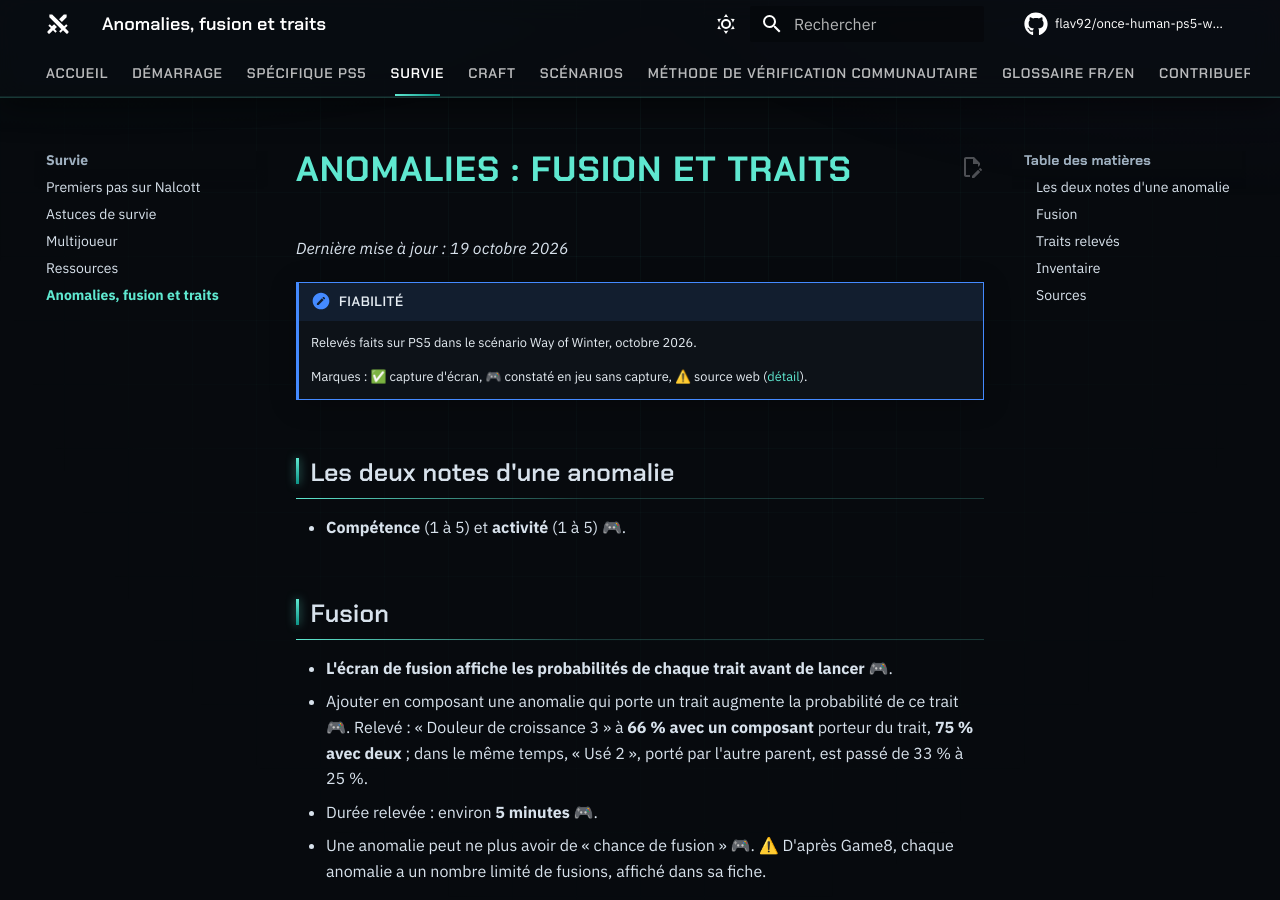
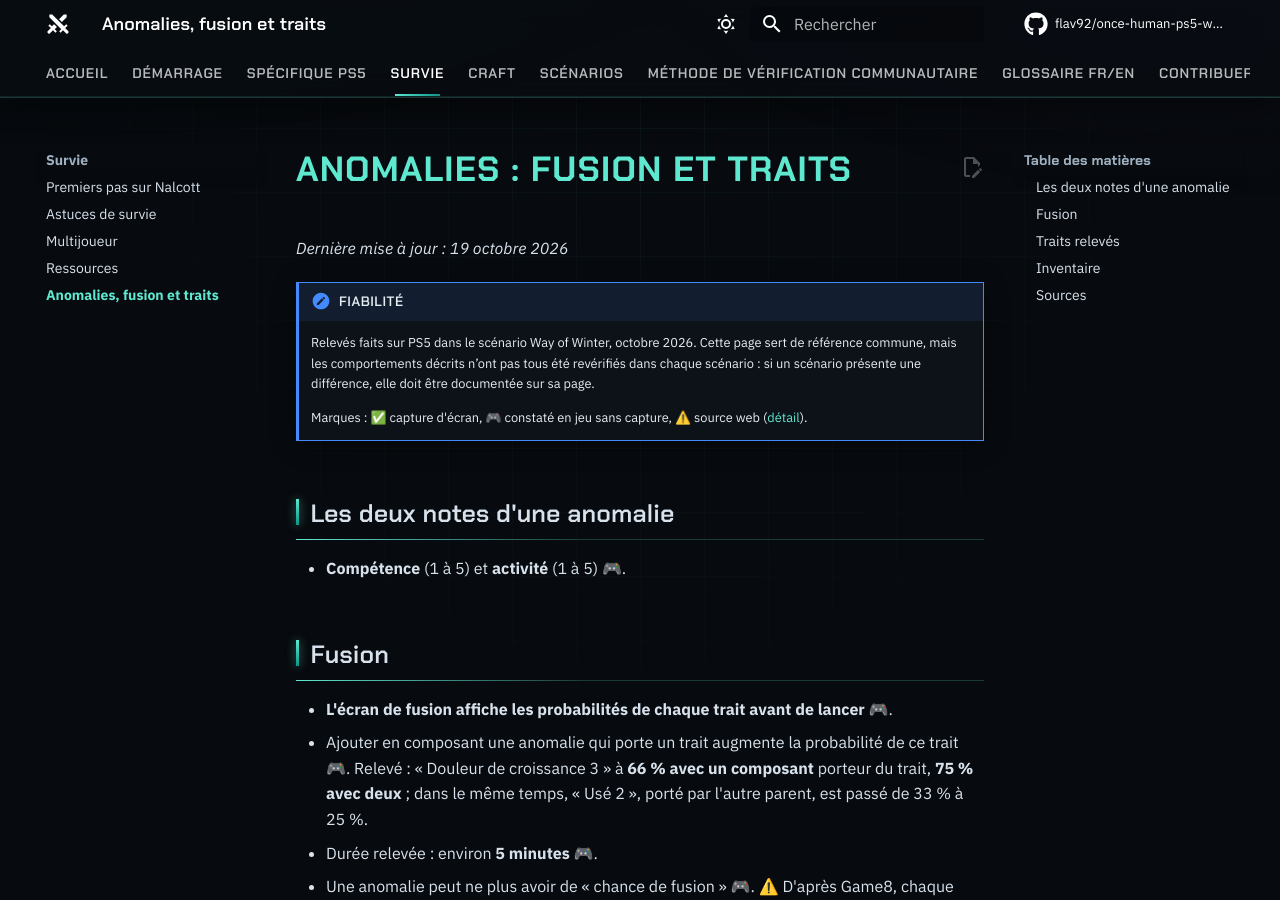
Before and after one commit to flav92/once-human-ps5-wiki, an MkDocs documentation site: the page built from docs/jeu/anomalies.md, in a window 1280 px wide and 900 px high. Built offline with MkDocs 1.6.1 and Material for MkDocs 9.7.7, drawn with Linux system fonts in a browser that asks for light colours; comment, search, counter and statistics services are not loaded.

Commit message:
Précise le périmètre des mécaniques communes sur les anomalies

```diff
--- a/docs/jeu/anomalies.md
+++ b/docs/jeu/anomalies.md
@@ -3,7 +3,7 @@
 *Dernière mise à jour : 19 octobre 2026*
 
 !!! note "Fiabilité"
-    Relevés faits sur PS5 dans le scénario Way of Winter, octobre 2026.
+    Relevés faits sur PS5 dans le scénario Way of Winter, octobre 2026. Cette page sert de référence commune, mais les comportements décrits n’ont pas tous été revérifiés dans chaque scénario : si un scénario présente une différence, elle doit être documentée sur sa page.
 
     Marques : ✅ capture d'écran, 🎮 constaté en jeu sans capture, ⚠️ source web ([détail](../contribuer.md#niveaux-de-fiabilite)).
 
```
